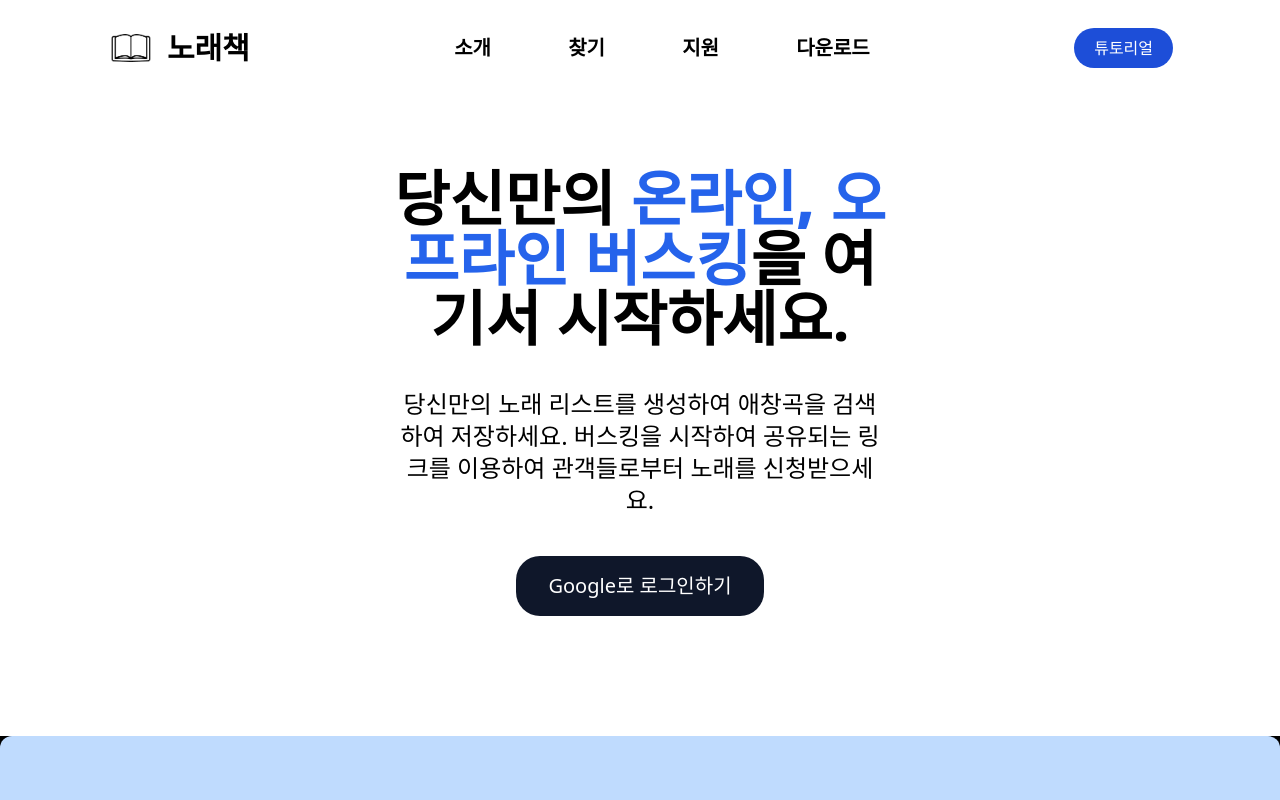
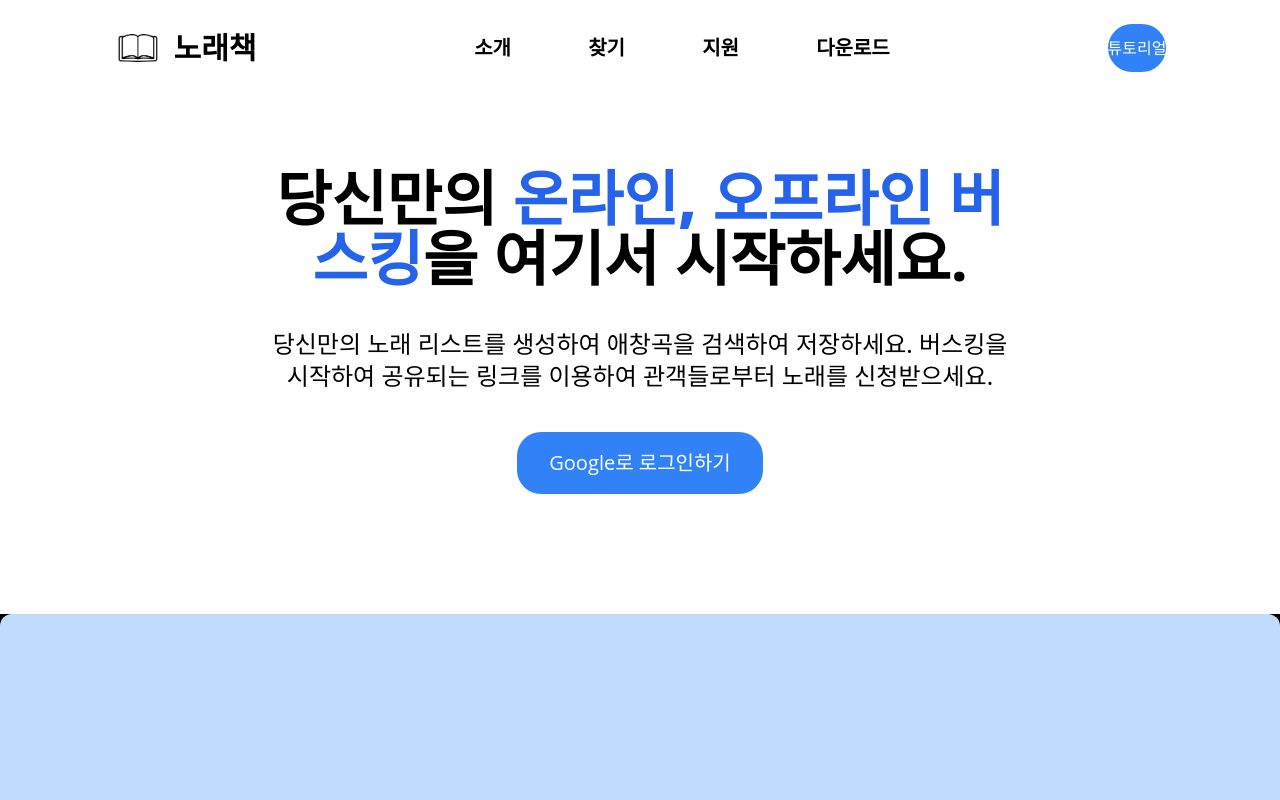
Before and after one commit to Unique0902/buskingSite, a Next.js app: page / in a window 1280 px wide. Shown: the top 800 px of the page. Built offline with nearby package versions, Linux system fonts and the light colour scheme; no server answers.

Commit message:
Refactor: add PrimaryBtn Component and add color,borderRadius theme

```diff
--- a/components/ArrangeMenuBtn.jsx
+++ b/components/ArrangeMenuBtn.jsx
@@ -1,20 +1,23 @@
 import React, { useState } from 'react';
+import { borderRadius, color, xyPadding } from '../styles/theme';
 import ArrangeMenu from './ArrangeMenu';
+import PrimaryBtn from './Btn/PrimaryBtn';
 
 const ArrangeMenuBtn = ({ results, setResults, isBusking }) => {
   const [isShowArrangeMenu, setIsShowArrangeMenu] = useState(false);
-  const handelClick = (e) => {
-    e.preventDefault();
+  const handleClick = () => {
     setIsShowArrangeMenu(true);
   };
   return (
     <div className='relative'>
-      <button
-        className='ml-5 bg-blue-600 max-lg:ml-2 max-lg:px-2 py-2 px-3 text-lg rounded-lg text-white hover:scale-125'
-        onClick={handelClick}
+      <PrimaryBtn
+        handleClick={handleClick}
+        bgColor={color.gray_400}
+        radius={borderRadius.xm}
+        btnPadding={xyPadding.lg}
       >
         정렬
-      </button>
+      </PrimaryBtn>
       {isShowArrangeMenu && (
         <ArrangeMenu
           setIsShowArrangeMenu={setIsShowArrangeMenu}
--- /dev/null
+++ b/components/Btn/PrimaryBtn.jsx
@@ -0,0 +1,25 @@
+import React from 'react';
+import { borderRadius, color, xyPadding } from '../../styles/theme';
+
+const PrimaryBtn = ({
+  children,
+  handleClick,
+  bgColor = color.primary_500,
+  textColor = color.white,
+  fontSize = '12px',
+  btnPadding = xyPadding.base,
+  radius = borderRadius.lg,
+}) => {
+  return (
+    <button
+      type='button'
+      style={{ backgroundColor: bgColor, fontSize: fontSize, color: textColor }}
+      onClick={handleClick}
+      className={`hover:opacity-70 ${radius} ${btnPadding}`}
+    >
+      {children}
+    </button>
+  );
+};
+
+export default PrimaryBtn;
--- a/components/HoverTextBtn.jsx
+++ b/components/HoverTextBtn.jsx
@@ -1,25 +1,24 @@
 import React, { useState } from 'react';
 import { CopyIcn } from '../assets/icon/icon';
-const HoverTextBtn = ({ btnText, text }) => {
+const HoverTextSection = ({ children, text }) => {
   const [isHovering, setIsHovering] = useState(false);
-
+  const handleClickCopyBtn = () => {
+    window.navigator.clipboard.writeText(text);
+  };
   return (
     <div
       className='relative font-sans text-lg text-black bg-white rounded-lg px-3 py-2'
       onMouseOver={() => setIsHovering(true)}
       onMouseOut={() => setIsHovering(false)}
     >
-      {btnText}
+      {children}
       {isHovering && (
         <div className='absolute flex flex-row items-center right-0 bg-white rounded-lg border border-gray-500 p-3 w-auto'>
           <p className=' font-sans text-lg max-lg:text-sm text-black'>{text}</p>
           <button
             className='ml-3 hover:opacity-70'
-            onClick={() => {
-              window.navigator.clipboard.writeText(text);
-            }}
+            onClick={handleClickCopyBtn}
           >
-            {/* <FaCopy /> */}
             <CopyIcn width={20} height={20} color={'gray'} />
           </button>
         </div>
@@ -28,4 +27,4 @@ const HoverTextBtn = ({ btnText, text }) => {
   );
 };
 
-export default HoverTextBtn;
+export default HoverTextSection;
--- a/components/LoginNav.jsx
+++ b/components/LoginNav.jsx
@@ -1,15 +1,20 @@
 import React from 'react';
 import Image from 'next/image';
+import { useRouter } from 'next/router';
+import PrimaryBtn from './Btn/PrimaryBtn';
+import { fontSize } from '../styles/theme';
 
 export default function LoginNav({ scrollToTutorial }) {
+  const router = useRouter();
+  const handleClickLogoBtn = () => {
+    router.push('/');
+  };
+  const handleClickTutorialBtn = () => {
+    scrollToTutorial();
+  };
   return (
     <nav className='flex items-center justify-around'>
-      <button
-        className='flex items-center'
-        onClick={() => {
-          // navigate('/');
-        }}
-      >
+      <button className='flex items-center' onClick={handleClickLogoBtn}>
         <Image
           src={'/img/bookLogo.png'}
           alt=''
@@ -33,14 +38,9 @@ export default function LoginNav({ scrollToTutorial }) {
           <button className='hover:scale-110'>다운로드</button>
         </li>
       </ul>
-      <button
-        onClick={() => {
-          scrollToTutorial();
-        }}
-        className='text-white hover:scale-110 py-2 px-5 font-light font-sans text-base bg-blue-700 rounded-3xl'
-      >
+      <PrimaryBtn handleClick={handleClickTutorialBtn} fontSize={fontSize.xm}>
         튜토리얼
-      </button>
+      </PrimaryBtn>
     </nav>
   );
 }
--- a/components/SongSearchBar.jsx
+++ b/components/SongSearchBar.jsx
@@ -1,4 +1,6 @@
 import React from 'react';
+import { borderRadius, xyPadding } from '../styles/theme';
+import PrimaryBtn from './Btn/PrimaryBtn';
 
 const SongSearchBar = ({
   searchWord,
@@ -18,14 +20,14 @@ const SongSearchBar = ({
   };
   return (
     <form
-      className='relative flex flex-row justify-center items-center mb-6'
+      className='relative flex flex-row justify-center gap-2 items-center mb-6'
       onSubmit={(e) => {
         e.preventDefault();
       }}
     >
-      <div className='relative flex flex-row justify-center max-lg:flex-col items-center'>
+      <div className='relative flex flex-row gap-2 justify-center max-lg:flex-col items-center'>
         <select
-          className=' border-black border-2 rounded-xl p-2 font-sans max-lg:w-full max-lg:mr-0 max-lg:mb-2 max-lg:text-base text-lg mr-4'
+          className=' border-black border-2 rounded-xl p-2 font-sans max-lg:w-full max-lg:mr-0 max-lg:mb-2 max-lg:text-base text-lg'
           value={searchWord.category}
           onChange={(e) => {
             setSearchWord({ ...searchWord, category: e.target.value });
@@ -43,12 +45,13 @@ const SongSearchBar = ({
             setSearchWord({ ...searchWord, name: e.target.value });
           }}
         />
-        <button
-          onClick={handleClickBtn}
-          className=' bg-blue-600 text-white font-sans p-3 rounded-lg ml-2 hover:scale-105'
+        <PrimaryBtn
+          handleClick={handleClickBtn}
+          btnPadding={xyPadding.lg}
+          radius={borderRadius.xm}
         >
           검색
-        </button>
+        </PrimaryBtn>
       </div>
       {children}
     </form>
--- a/pages/index.js
+++ b/pages/index.js
@@ -3,6 +3,8 @@ import Image from 'next/image';
 import LoginNav from '../components/LoginNav';
 import { useAuthContext } from '../context/AuthContext';
 import { useRouter } from 'next/router';
+import PrimaryBtn from '../components/Btn/PrimaryBtn';
+import { fontSize, xyPadding } from '../styles/theme';
 
 export default function Home() {
   const tutorialRef = useRef(null);
@@ -14,11 +16,14 @@ export default function Home() {
       router.push('/app/home');
     }
   }, [user]);
+  const handleClickLoginBtn = () => {
+    login('Google');
+  };
   return (
     <section className='w-screen h-screen bg-black'>
       <section className='p-6 bg-white'>
         <LoginNav scrollToTutorial={scrollToTutorial} />
-        <main className=' w-2/5 pt-24 pb-24 m-auto max-lg:w-full'>
+        <main className=' w-3/5 pt-24 pb-24 m-auto max-lg:w-full'>
           <h1 className='font-sans text-6xl font-semibold text-black text-center max-lg:text-4xl'>
             당신만의{' '}
             <div className='inline text-blue-600 font-extrabold'>
@@ -33,14 +38,13 @@ export default function Home() {
           </h2>
           <ul className='flex justify-center mt-10'>
             <li>
-              <button
-                onClick={() => {
-                  login('Google');
-                }}
-                className='text-white hover:scale-105 py-4 px-8 font-sans text-xl bg-slate-900 rounded-3xl'
+              <PrimaryBtn
+                handleClick={handleClickLoginBtn}
+                fontSize={fontSize.base}
+                btnPadding={xyPadding.lg}
               >
                 Google로 로그인하기
-              </button>
+              </PrimaryBtn>
             </li>
           </ul>
         </main>
--- /dev/null
+++ b/styles/theme.js
@@ -0,0 +1,34 @@
+export const color = {
+  primary_500: '#3182F6',
+  primary_100: '#D0DFFB',
+  white: '#FFFFFF',
+  gray_900: '#191F28',
+  gray_800: '#333D4B',
+  gray_700: '#4E5968',
+  gray_600: '#505967',
+  gray_500: '#6B7684',
+  gray_400: '#8b95a1',
+  gray_200: '#ECECEC',
+  warning: '#F04452',
+  star: '#FFD158',
+  border: '#f2f4f6',
+  border_top: '#e5e8eb',
+  category_item_color: '#FAFAFB',
+};
+
+export const fontSize = {
+  xs: '12px',
+  xm: '16px',
+  base: '20px',
+  md: '28px',
+  lg: '36px',
+};
+export const xyPadding = {
+  lg: 'px-8 py-4',
+  base: 'px-6 py-3',
+};
+export const borderRadius = {
+  lg: 'rounded-3xl',
+  base: 'rounded-2xl',
+  xm: 'rounded-xl',
+};
```
Also changed, not shown: pages/app/busking.jsx (+33 -50 lines).
